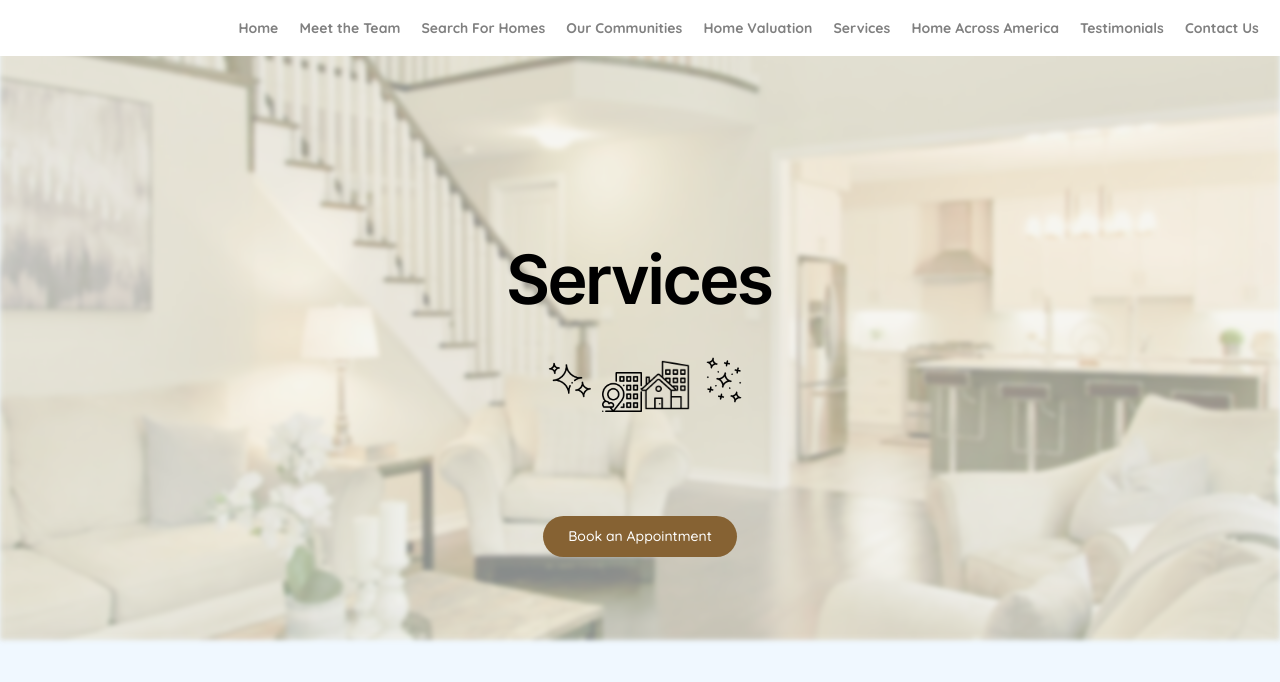
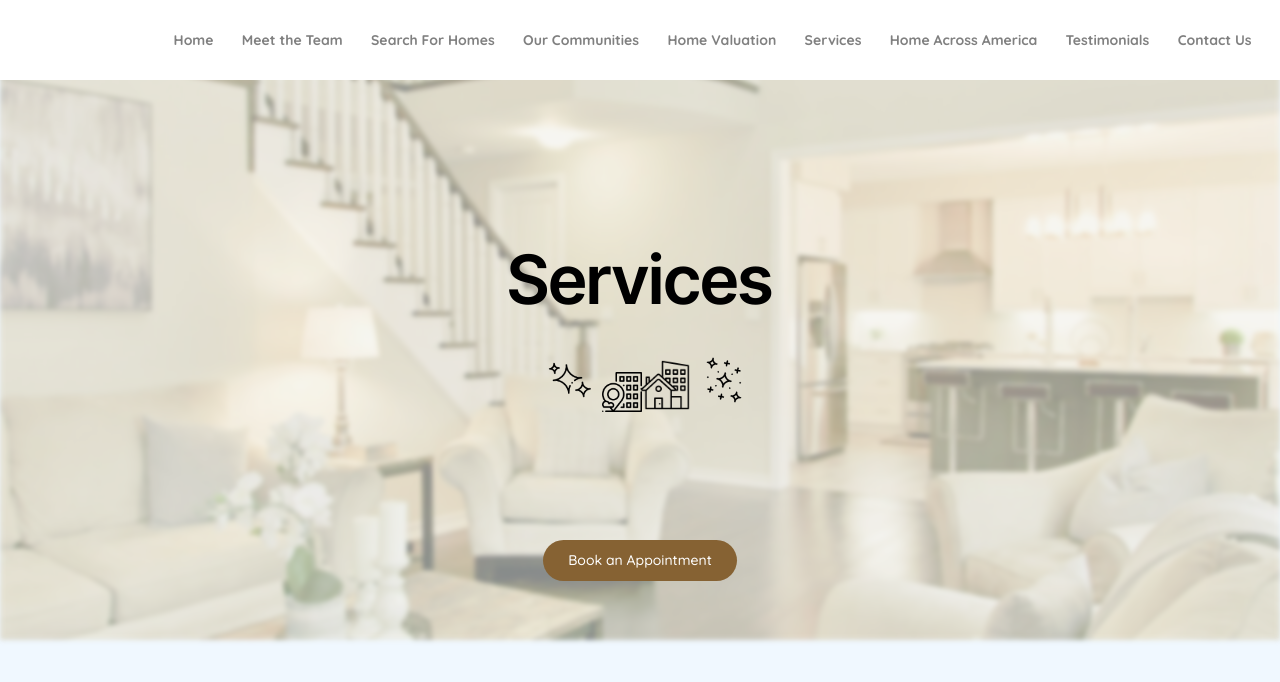
Before and after one commit to yelamoste/Hansen-Partners-Services, a React (Vite) app: page / in a window 1280 px wide. Shown: the top 682 px of the page. Built offline with nearby package versions, Linux system fonts and the light colour scheme.

Commit message:
Update Navbar.css

```diff
--- a/src/components/navbar/Navbar.css
+++ b/src/components/navbar/Navbar.css
@@ -1,10 +1,12 @@
+@import url('https://fonts.googleapis.com/css2?family=Oswald:wght@200..700&display=swap');
+
 .nav-cont {
     display: flex;
     top: 0;
     left: 0;
     position: sticky;
     background-color: white;
-    height: 7vh;
+    height: 10vh;
     width: 100vw;
     align-items: center;
     justify-content: space-evenly;
@@ -24,3 +26,11 @@
     color: rgb(54, 54, 54);
 
 }
+.hansen-title{
+    font-size: 14px;
+    font-family: "Oswald", sans-serif;
+  font-optical-sizing: auto;
+  font-weight: 200;
+  font-style: normal;
+    text-align: center;
+        }
```
